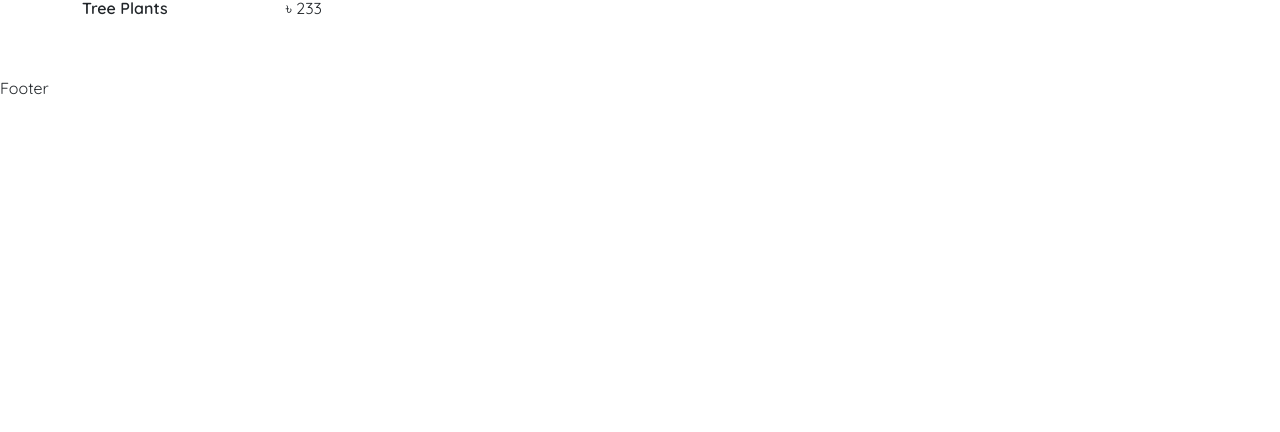
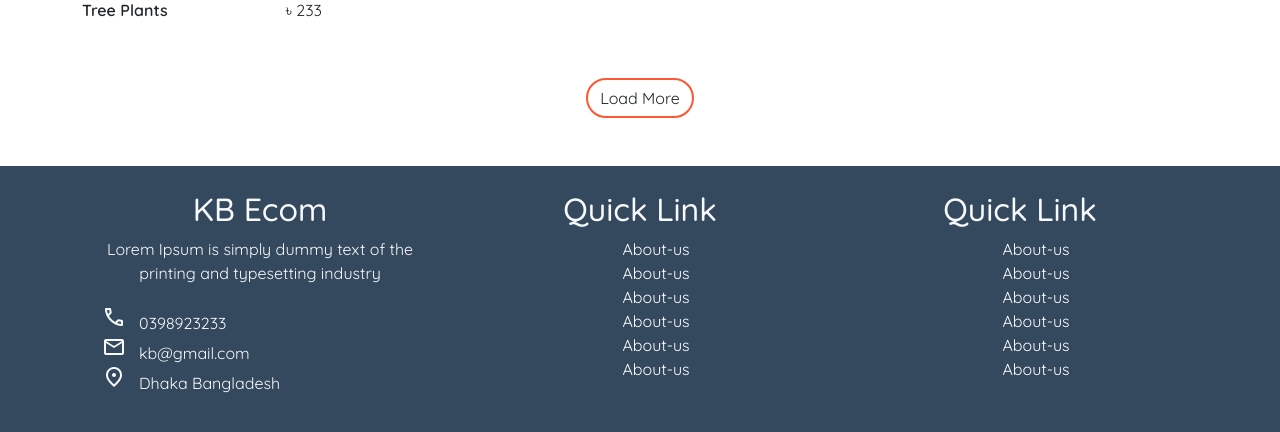
Before and after one commit to Bokhtiar/dev-bokhtiar-vuejs-kb-online-medicine-shop, a Vue app: page / in a window 1280 px wide. Shown: the part 1412-1844 px from the top of the page. Before the commit the page ends 1512 px from the top, so only its background shows below. Built offline with nearby package versions, Linux system fonts and the light colour scheme; a web font is replaced by a local one.

Commit message:
home page done

```diff
--- a/src/components/User/Assets/style.css
+++ b/src/components/User/Assets/style.css
@@ -32,7 +32,14 @@ a{
     background-color: var(--primary);
     color: white;
 }
-
+.load-btn{
+    border: 2px solid var(--primary);
+    border-radius: 34px;
+}
+.load-btn:hover{
+    background-color: var(--primary);
+    color: white;
+}
 
 /* banner  */
 .banner-wrapper{
@@ -96,3 +103,14 @@ a{
   .showhim:hover .showme {
     display: block;
   }
+
+/* footer */
+.footer{
+    background-color: #34495E;
+}
+.footer-ul{
+    list-style: none;
+}
+.footer-ul>li>a{
+    color: white;
+}
--- a/src/components/User/Layouts/Footer.vue
+++ b/src/components/User/Layouts/Footer.vue
@@ -1,3 +1,40 @@
 <template>
-    <section>Footer</section>
+    <section class="footer mt-5">
+        <div class="container">
+            <div class="row">
+                <div class="col-md-4 col-lg-4 col-sm-12 col-12 my-4">
+                    <h2 class="text-center text-light">KB Ecom</h2>
+                    <p class="text-light text-center">Lorem Ipsum is simply dummy text of the printing and typesetting industry</p>
+                    <p class="text-light" style="margin:20px">
+                        <span class="material-symbols-outlined">call</span> &nbsp; 0398923233 <br>
+                        <span class="material-symbols-outlined">mail</span> &nbsp; kb@gmail.com <br>
+                        <span class="material-symbols-outlined">location_on</span> &nbsp; Dhaka Bangladesh
+                    </p>
+                </div>
+
+                <div class="col-md-4 col-lg-4 col-sm-12 col-12 my-4 text-center">
+                    <h2 class="text-light">Quick Link</h2>
+                    <ul class="footer-ul">
+                        <li><a href="">About-us</a></li>
+                        <li><a href="">About-us</a></li>
+                        <li><a href="">About-us</a></li>
+                        <li><a href="">About-us</a></li>
+                        <li><a href="">About-us</a></li>
+                        <li><a href="">About-us</a></li>
+                    </ul>
+                </div>
+                <div class="col-md-4 col-lg-4 col-sm-12 col-12 my-4 text-center">
+                    <h2 class="text-light">Quick Link</h2>
+                    <ul class="footer-ul">
+                        <li><a href="">About-us</a></li>
+                        <li><a href="">About-us</a></li>
+                        <li><a href="">About-us</a></li>
+                        <li><a href="">About-us</a></li>
+                        <li><a href="">About-us</a></li>
+                        <li><a href="">About-us</a></li>
+                    </ul>
+                </div>
+            </div>
+        </div>
+    </section>
 </template>
--- a/src/components/User/home.vue
+++ b/src/components/User/home.vue
@@ -6,7 +6,7 @@
         <div class="container banner">
           <h2 class="banner-title">Mono Watch</h2>
           <p class="banner-text">Cool Example Of Creative Medical Tools</p>
-          <a class="btn custom-btn" href="">Shop Now</a>
+          <a class="btn load-btn" href="">Shop Now</a>
         </div>
       </div>
     </section>
@@ -376,6 +376,9 @@
     </section>
     <!--product list show End -->
 
+   <div class="text-center">
+      <a class="btn load-btn" href="">Load More</a>
+   </div>
 
   </section>
 </template>
```
